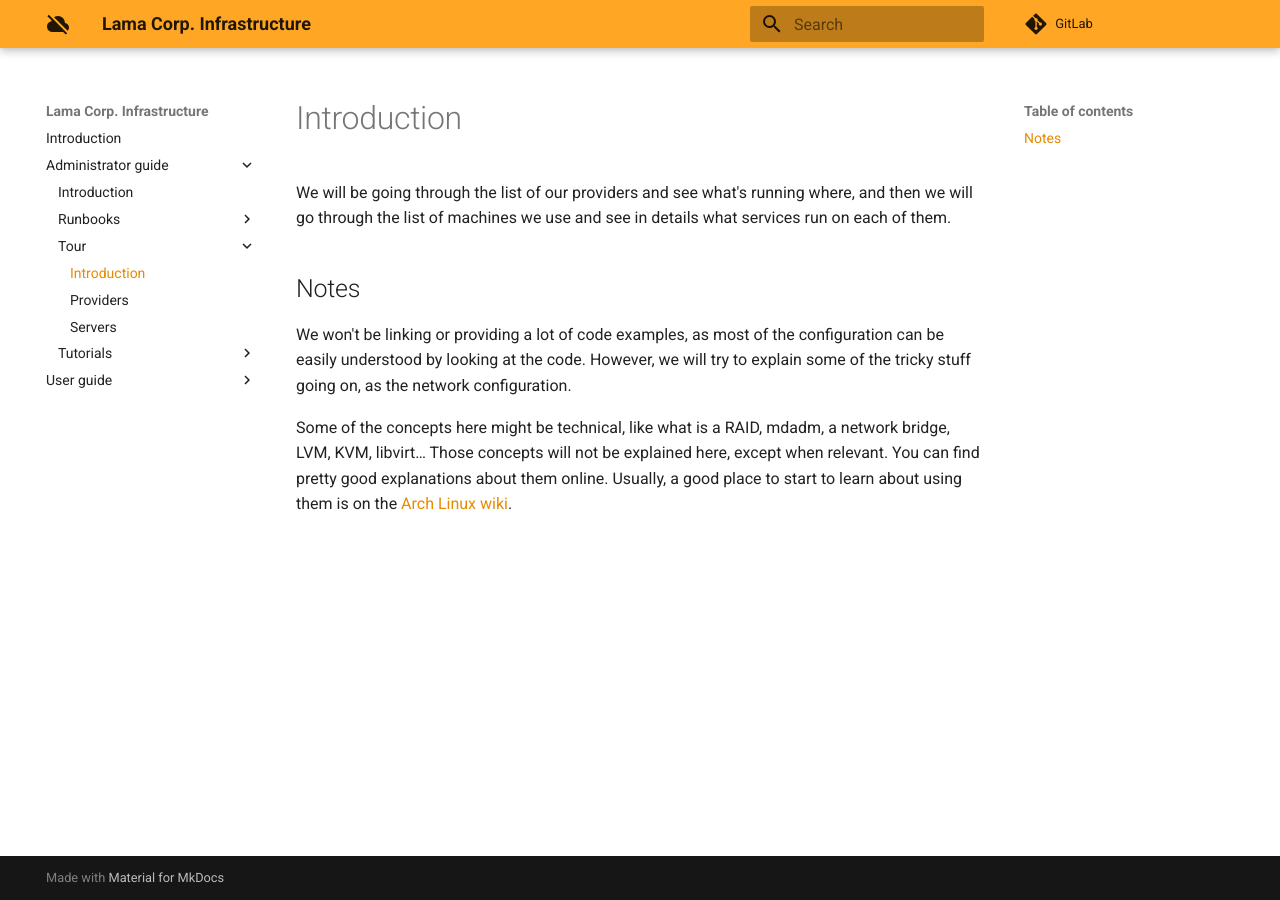
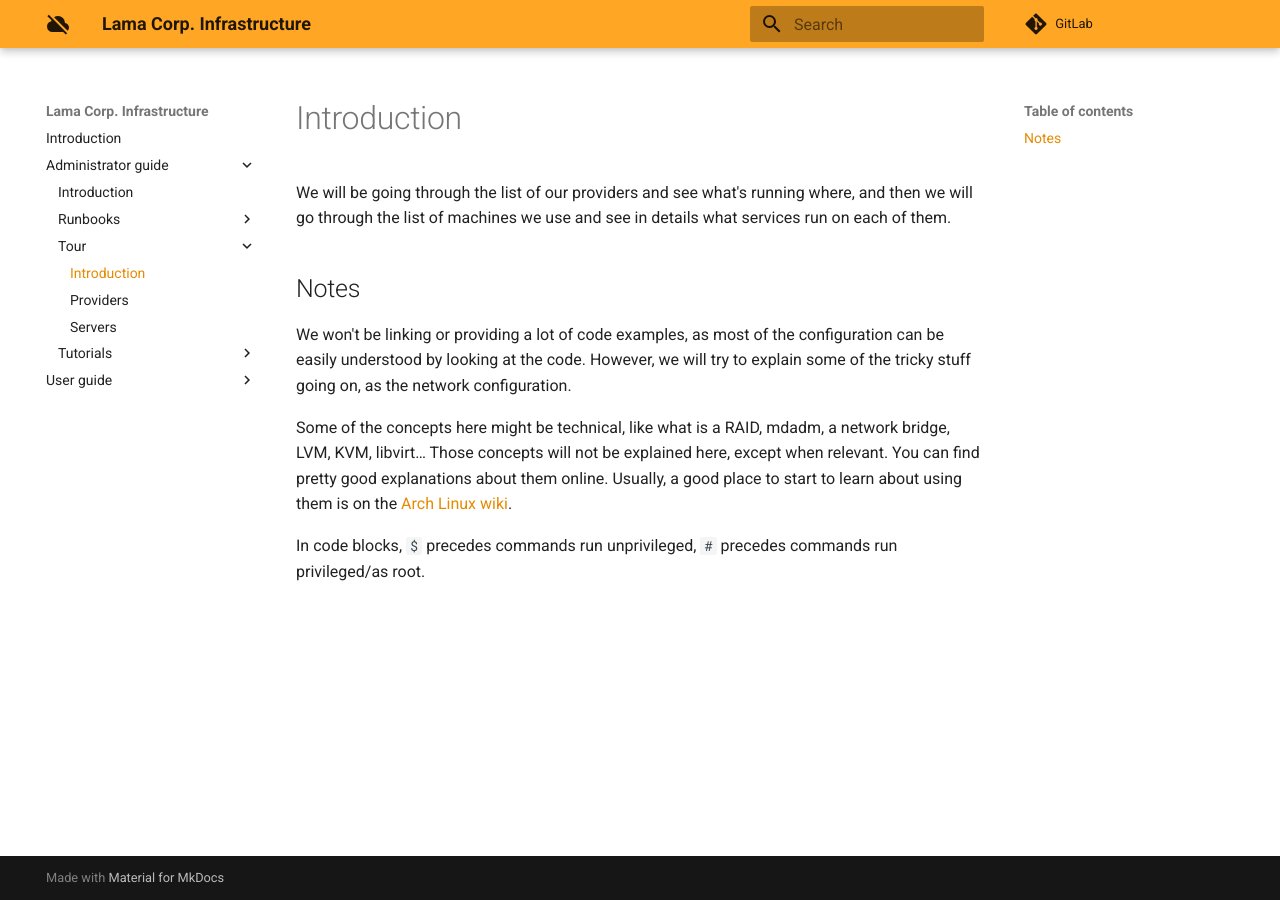
Before and after one commit to LamaCorp/infra-doc, an MkDocs documentation site: the page built from docs/administrator-guide/tour/1.introduction.md, in a window 1280 px wide. Built offline with MkDocs 1.6.1 and Material for MkDocs 9.7.7, drawn with Linux system fonts in a browser that asks for light colours; comment, search, counter and statistics services are not loaded.

Commit message:
administrator guide: introduction: add note about commands in code blocks

```diff
--- a/docs/administrator-guide/tour/1.introduction.md
+++ b/docs/administrator-guide/tour/1.introduction.md
@@ -15,3 +15,6 @@ network bridge, LVM, KVM, libvirt… Those concepts will not be explained here,
 except when relevant. You can find pretty good explanations about them online.
 Usually, a good place to start to learn about using them is on the [Arch Linux
 wiki](https://wiki.archlinux.org).
+
+In code blocks, `$` precedes commands run unprivileged, `#` precedes commands
+run privileged/as root.
```
